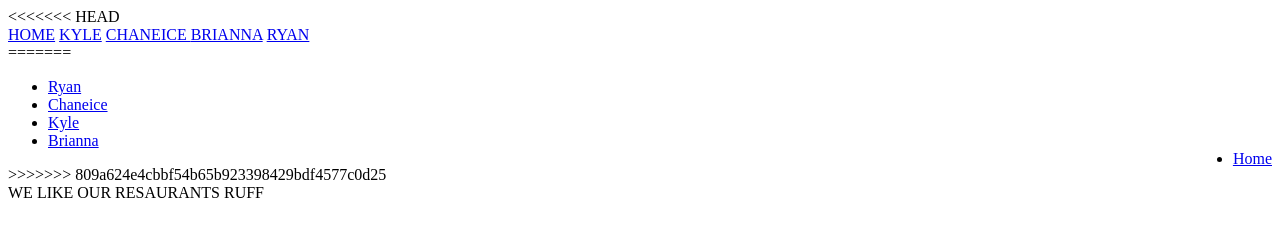
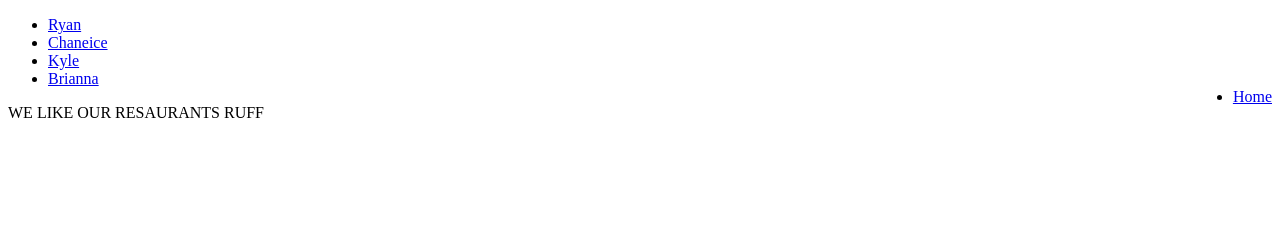
Before and after one commit to NSS-Evening-Cohort-17/first-magic-trick-ruff-ambassador, a plain HTML site: page index.html in a window 1280 px wide. Drawn offline with Linux system fonts and the light colour scheme.

Commit message:
updated index fixed merge

```diff
--- a/index.html
+++ b/index.html
@@ -4,24 +4,6 @@
 <meta charset="UTF-8">
 <meta name="viewport" content="width=device-width, initial-scale=1">
 
-<<<<<<< HEAD
-
-
-
-
-<!-- Navbar (sit on top) -->
-<div class="w3-top">
-  <div class="w3-bar" id="myNavbar">
-    <a class="w3-bar-item w3-button w3-hover-black w3-hide-medium w3-hide-large w3-right" href="javascript:void(0);" onclick="toggleFunction()" title="Toggle Navigation Menu">
-      <i class="fa fa-bars"></i>
-    </a>
-    <a href="/index.html" class="w3-bar-item w3-button" class="FA FA-TH">HOME</a>
-    <a href="/aboutKyle.html" class="w3-bar-item w3-button w3-hide-small"><i class="fa fa-user"></i>KYLE</a>
-    <a href="/aboutChaneice.html" class="w3-bar-item w3-button w3-hide-small"><i class="fa fa-user"></i>CHANEICE </a>
-    <a href="/aboutBrianna.html" class="w3-bar-item w3-button w3-hide-small"><i class="fa fa-user"></i>BRIANNA</a>
-    <a href="/aboutRyan.html" class="w3-bar-item w3-button w3-hide-small"><i class="fa fa-user"></i>RYAN</a>
-   </div>
-=======
     <ul>
         <li><a href="/aboutRyan.html">Ryan</a></li>
         <li><a href="/aboutChaneice.html">Chaneice</a></li>
@@ -29,7 +11,6 @@
         <li><a href="/aboutBrianna.html">Brianna</a></li>
         <li style="float:right"><a class="active" href="/index.html">Home</a></li>
       </ul>
->>>>>>> 809a624e4cbbf54b65b923398429bdf4577c0d25
 
    <!-- First Parallax Image with Logo Text -->
 <div class="bgimg-1 w3-display-container w3-opacity-min" id="home">
```
